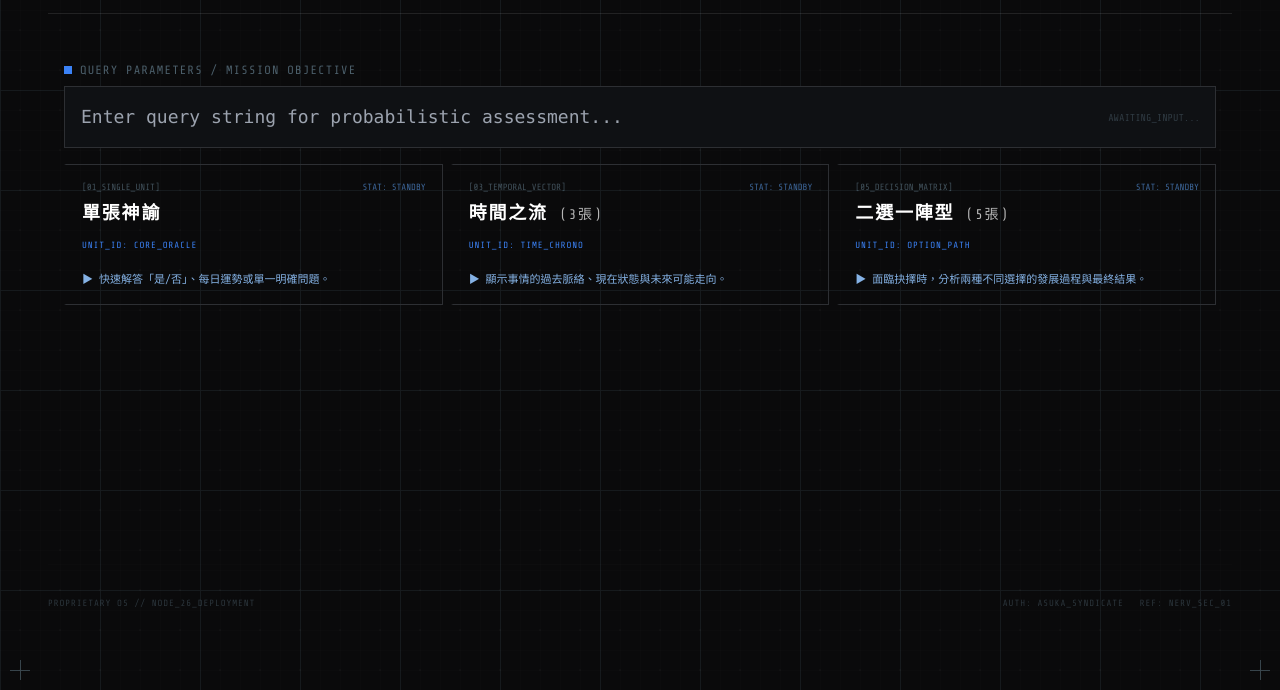
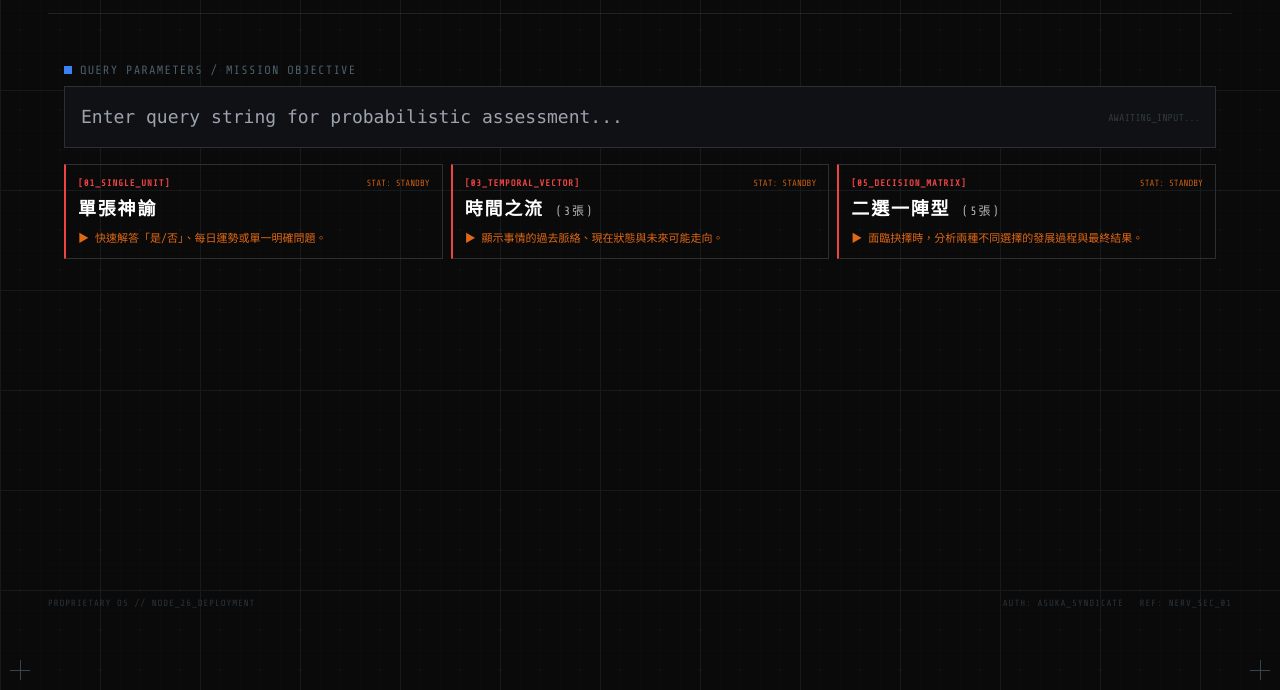
Before and after one commit to oct26th/tarot-mvp, a website: page public/index.html in a window 1280 px wide. Shown: the part 110-800 px from the top of the page. Drawn offline with nearby package versions, Linux system fonts and the light colour scheme.

Commit message:
UI tweak: apply Asuka color palette and adjust spacing (v5.1.4)

```diff
--- a/public/index.html
+++ b/public/index.html
@@ -118,7 +118,7 @@
         <div>
             <div class="flex items-center gap-3">
                 <span class="text-xs bg-white/10 px-2 py-0.5 text-white">CLASSIFIED</span>
-                <h1 class="text-2xl md:text-3xl font-bold tracking-[0.3em] text-white">TAROT_OS <span class="text-xs opacity-50 font-normal">v5.1.3 (TACTICAL_OS)</span></h1>
+                <h1 class="text-2xl md:text-3xl font-bold tracking-[0.3em] text-white">TAROT_OS <span class="text-xs opacity-50 font-normal">v5.1.4 (TACTICAL_OS)</span></h1>
             </div>
             <p class="text-[10px] mt-2 tracking-widest text-white/40 uppercase">Terminal Connection: Established // Signal: High_Fidelity // Node: 26</p>
         </div>
@@ -143,41 +143,35 @@
             </div>
 
             <div class="grid grid-cols-1 md:grid-cols-3 gap-2 mt-4">
-                <button onclick="drawCard('single')" class="group border border-[#2d2f33] p-4 hover:bg-white hover:text-black transition-all flex flex-col justify-between items-start text-left h-full border-l-2 border-l-transparent hover:border-l-blue-500">
-                    <div class="mb-2 w-full">
+                <button onclick="drawCard('single')" class="group border border-[#2d2f33] p-3 hover:bg-[#1a1a1a] transition-all flex flex-col justify-between items-start text-left h-full border-l-2 border-l-[#ef4444] hover:border-l-[#f97316]">
+                    <div class="mb-1 w-full">
                         <div class="flex justify-between items-center mb-1">
-                            <span class="text-[9px] opacity-50 group-hover:opacity-100">[01_SINGLE_UNIT]</span>
-                            <span class="text-[9px] text-blue-400 opacity-60 group-hover:opacity-100 group-hover:text-black transition-colors">STAT: STANDBY</span>
+                            <span class="text-[9px] text-[#ef4444] font-bold tracking-widest">[01_SINGLE_UNIT]</span>
+                            <span class="text-[9px] text-[#f97316] opacity-80">STAT: STANDBY</span>
                         </div>
-                        <span class="text-lg font-bold tracking-widest uppercase text-white group-hover:text-black block mb-1">單張神諭</span>
-                        <span class="text-[9px] tracking-widest text-blue-500 group-hover:text-blue-800">UNIT_ID: CORE_ORACLE</span>
+                        <span class="text-lg font-bold tracking-widest uppercase text-white block">單張神諭</span>
                     </div>
-                    <!-- 回復中文說明，並調整顏色為清晰的亮藍色，提高可讀性 -->
-                    <p class="text-[11px] text-blue-300 opacity-90 group-hover:text-black mt-2 leading-relaxed">▶ 快速解答「是/否」、每日運勢或單一明確問題。</p>
+                    <p class="text-[11px] text-[#f97316] opacity-90 mt-1 leading-snug">▶ 快速解答「是/否」、每日運勢或單一明確問題。</p>
                 </button>
-                <button onclick="drawCard('time_flow')" class="group border border-[#2d2f33] p-4 hover:bg-white hover:text-black transition-all flex flex-col justify-between items-start text-left h-full border-l-2 border-l-transparent hover:border-l-blue-500">
-                    <div class="mb-2 w-full">
+                <button onclick="drawCard('time_flow')" class="group border border-[#2d2f33] p-3 hover:bg-[#1a1a1a] transition-all flex flex-col justify-between items-start text-left h-full border-l-2 border-l-[#ef4444] hover:border-l-[#f97316]">
+                    <div class="mb-1 w-full">
                         <div class="flex justify-between items-center mb-1">
-                            <span class="text-[9px] opacity-50 group-hover:opacity-100">[03_TEMPORAL_VECTOR]</span>
-                            <span class="text-[9px] text-blue-400 opacity-60 group-hover:opacity-100 group-hover:text-black transition-colors">STAT: STANDBY</span>
+                            <span class="text-[9px] text-[#ef4444] font-bold tracking-widest">[03_TEMPORAL_VECTOR]</span>
+                            <span class="text-[9px] text-[#f97316] opacity-80">STAT: STANDBY</span>
                         </div>
-                        <span class="text-lg font-bold tracking-widest uppercase text-white group-hover:text-black block mb-1">時間之流 <span class="text-sm font-normal opacity-70">(3張)</span></span>
-                        <span class="text-[9px] tracking-widest text-blue-500 group-hover:text-blue-800">UNIT_ID: TIME_CHRONO</span>
+                        <span class="text-lg font-bold tracking-widest uppercase text-white block">時間之流 <span class="text-xs font-normal opacity-70">(3張)</span></span>
                     </div>
-                    <!-- 回復中文說明，並調整顏色為清晰的亮藍色，提高可讀性 -->
-                    <p class="text-[11px] text-blue-300 opacity-90 group-hover:text-black mt-2 leading-relaxed">▶ 顯示事情的過去脈絡、現在狀態與未來可能走向。</p>
+                    <p class="text-[11px] text-[#f97316] opacity-90 mt-1 leading-snug">▶ 顯示事情的過去脈絡、現在狀態與未來可能走向。</p>
                 </button>
-                <button onclick="drawCard('choice')" class="group border border-[#2d2f33] p-4 hover:bg-white hover:text-black transition-all flex flex-col justify-between items-start text-left h-full border-l-2 border-l-transparent hover:border-l-blue-500">
-                    <div class="mb-2 w-full">
+                <button onclick="drawCard('choice')" class="group border border-[#2d2f33] p-3 hover:bg-[#1a1a1a] transition-all flex flex-col justify-between items-start text-left h-full border-l-2 border-l-[#ef4444] hover:border-l-[#f97316]">
+                    <div class="mb-1 w-full">
                         <div class="flex justify-between items-center mb-1">
-                            <span class="text-[9px] opacity-50 group-hover:opacity-100">[05_DECISION_MATRIX]</span>
-                            <span class="text-[9px] text-blue-400 opacity-60 group-hover:opacity-100 group-hover:text-black transition-colors">STAT: STANDBY</span>
+                            <span class="text-[9px] text-[#ef4444] font-bold tracking-widest">[05_DECISION_MATRIX]</span>
+                            <span class="text-[9px] text-[#f97316] opacity-80">STAT: STANDBY</span>
                         </div>
-                        <span class="text-lg font-bold tracking-widest uppercase text-white group-hover:text-black block mb-1">二選一陣型 <span class="text-sm font-normal opacity-70">(5張)</span></span>
-                        <span class="text-[9px] tracking-widest text-blue-500 group-hover:text-blue-800">UNIT_ID: OPTION_PATH</span>
+                        <span class="text-lg font-bold tracking-widest uppercase text-white block">二選一陣型 <span class="text-xs font-normal opacity-70">(5張)</span></span>
                     </div>
-                    <!-- 回復中文說明，並調整顏色為清晰的亮藍色，提高可讀性 -->
-                    <p class="text-[11px] text-blue-300 opacity-90 group-hover:text-black mt-2 leading-relaxed">▶ 面臨抉擇時，分析兩種不同選擇的發展過程與最終結果。</p>
+                    <p class="text-[11px] text-[#f97316] opacity-90 mt-1 leading-snug">▶ 面臨抉擇時，分析兩種不同選擇的發展過程與最終結果。</p>
                 </button>
             </div>
         </section>
```
